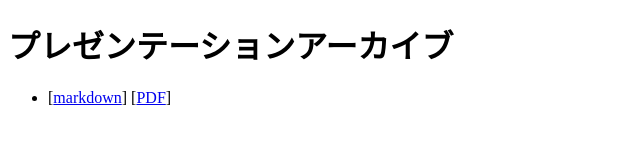
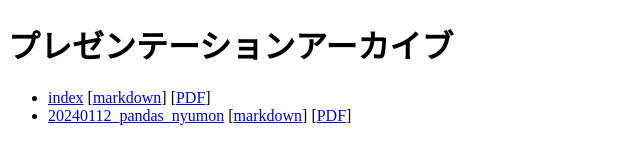
Before and after one commit to matsu2254/study, a plain HTML site: page index.html in a window 1280 px wide. Shown: the whole page, without its empty margins (0-640 px from the left). Drawn offline with Linux system fonts and the light colour scheme.

Commit message:
Deploying to gh-pages from @ matsu2254/it_study_group@367ac1ef61dd87b29356f6b8bd3d72750174e914 🚀

```diff
--- a/index.html
+++ b/index.html
@@ -8,7 +8,14 @@
 <h1>プレゼンテーションアーカイブ</h1>
 <ul>
   <li>
-    <a href="./docs/20240112_pandas_nyumon.html" target="_blank"></a>
+    <a href="./index.html" target="_blank">index</a>
+    <span>
+      [<a href="./index.md" target="_blank">markdown</a>]
+      [<a href="./index.pdf" target="_blank">PDF</a>]
+    </span>
+  </li>
+  <li>
+    <a href="./docs/20240112_pandas_nyumon.html" target="_blank">20240112_pandas_nyumon</a>
     <span>
       [<a href="./docs/20240112_pandas_nyumon.md" target="_blank">markdown</a>]
       [<a href="./docs/20240112_pandas_nyumon.pdf" target="_blank">PDF</a>]
```
Also changed, not shown: 1 other file.
